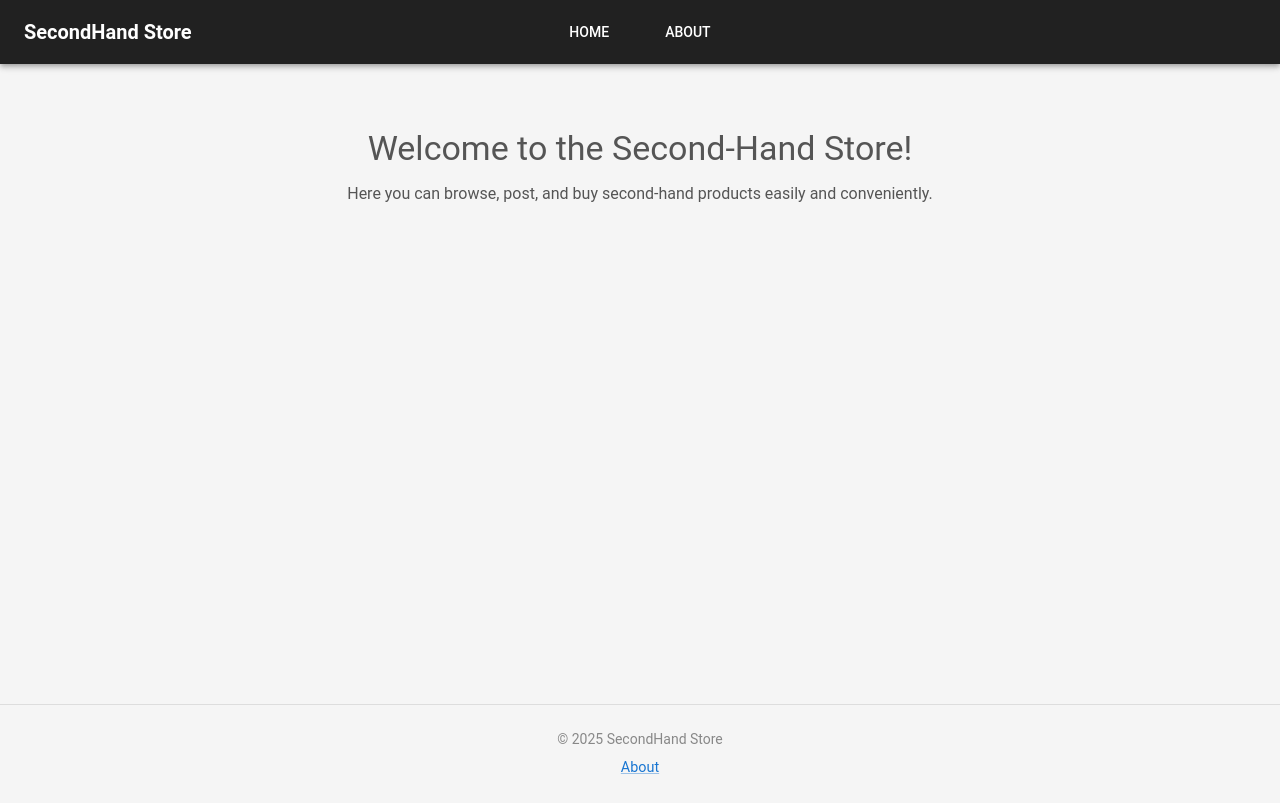
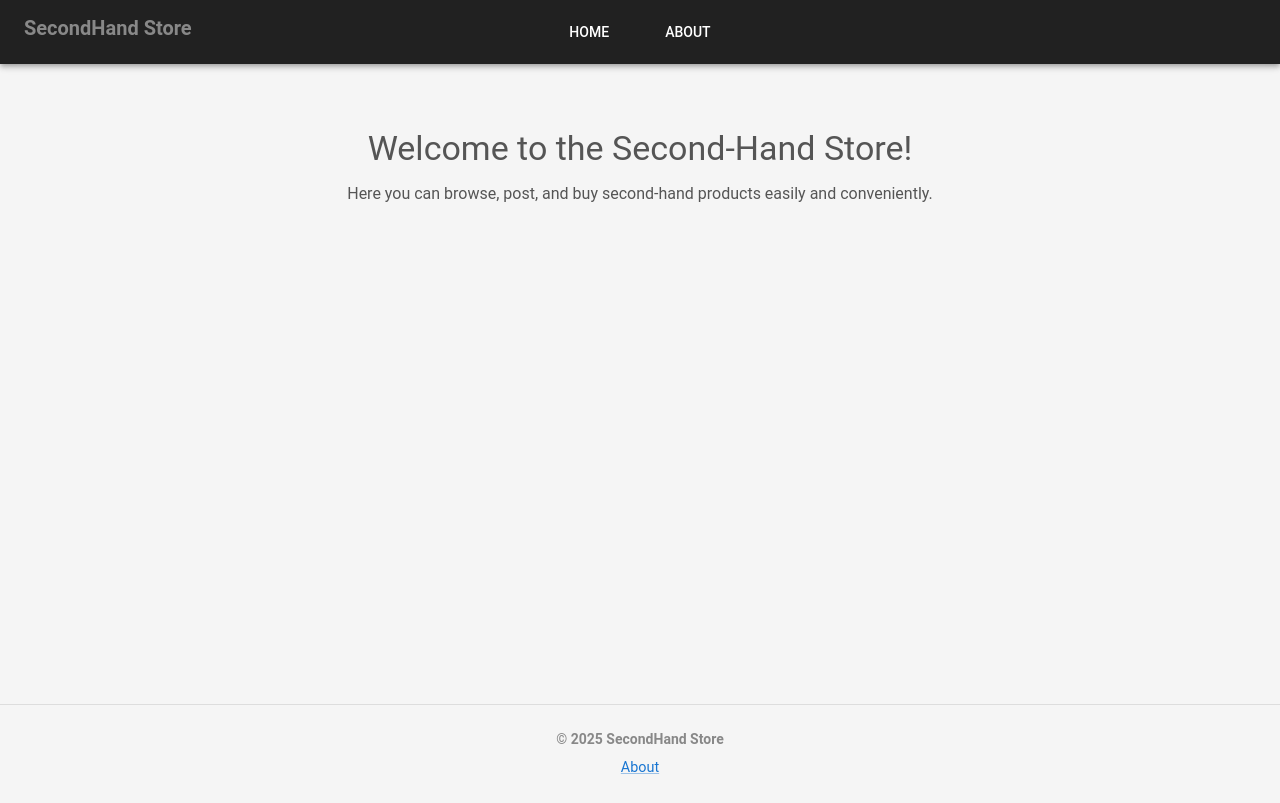
Before and after one commit to colman-dev-project/Front, a React (Vite) app: page / in a window 1280 px wide. Built offline with nearby package versions, Linux system fonts and the light colour scheme; no server answers.

Commit message:
added Text component

```diff
--- a/src/components/Footer/Footer.jsx
+++ b/src/components/Footer/Footer.jsx
@@ -1,15 +1,17 @@
 import React from 'react';
-import { Typography, Link } from '@mui/material';
+import { Link } from '@mui/material';
 import { FooterContainer, FooterLinks } from './Footer.styled.js';
 import { Link as RouterLink } from 'react-router-dom';
 import { ROUTES as ROUTER_PATHS } from '../../constants/routerPaths.js';
+import SharedTypography from '../shared/Text/SharedText.jsx';
 
 function Footer() {
   return (
     <FooterContainer component="footer">
-      <Typography variant="body2" color="textSecondary" sx={{ mb: 1 }}>
+      <SharedTypography variant="body2" sx={{ mb: 1 }}>
         © {new Date().getFullYear()} SecondHand Store
-      </Typography>
+      </SharedTypography>
+
       <FooterLinks>
         <Link component={RouterLink} to={ROUTER_PATHS.ABOUT}>
           About
--- a/src/components/Navbar/Navbar.jsx
+++ b/src/components/Navbar/Navbar.jsx
@@ -1,15 +1,15 @@
 import React from 'react';
-import { Typography } from '@mui/material';
 import { CustomAppBar, CustomToolbar, NavLinks } from './Navbar.styled';
 import { ROUTES as ROUTER_PATHS } from '../../constants/routerPaths.js';
 import SharedLinkButton from '../shared/Button/SharedLinkButton.jsx';
 import { UI_TEXT } from '../../constants/text';
+import SharedTypography from '../shared/Text/SharedText.jsx';
 
 function Navbar() {
   return (
     <CustomAppBar position="static">
       <CustomToolbar>
-        <Typography variant="h6">SecondHand Store</Typography>
+        <SharedTypography variant="h6">SecondHand Store</SharedTypography>
         <NavLinks>
           <SharedLinkButton to={ROUTER_PATHS.HOME} label={UI_TEXT.HOME} />
           <SharedLinkButton to={ROUTER_PATHS.ABOUT} label={UI_TEXT.ABOUT} />
--- /dev/null
+++ b/src/components/shared/Text/SharedText.jsx
@@ -0,0 +1,12 @@
+import React from 'react';
+import { StyledText } from './Text.styles';
+
+const SharedTypography = ({ variant = 'body1', children, style = {}, ...rest }) => {
+  return (
+    <StyledText variant={variant} sx={style} {...rest}>
+      {children}
+    </StyledText>
+  );
+};
+
+export default SharedTypography;
--- /dev/null
+++ b/src/components/shared/Text/Text.styles.js
@@ -0,0 +1,8 @@
+import { styled } from '@mui/material/styles';
+import { Typography } from '@mui/material';
+
+export const StyledText = styled(Typography)(({ theme }) => ({
+  color: theme.palette.text.secondary,
+  fontWeight: 'bold',
+  marginBottom: '8px',
+}));
```
